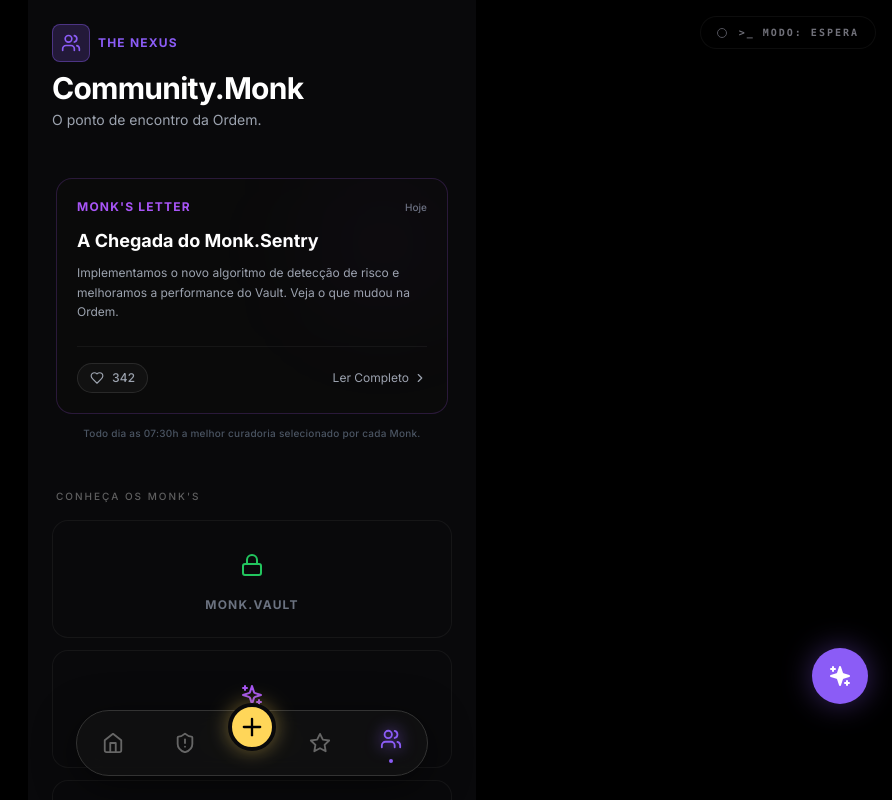
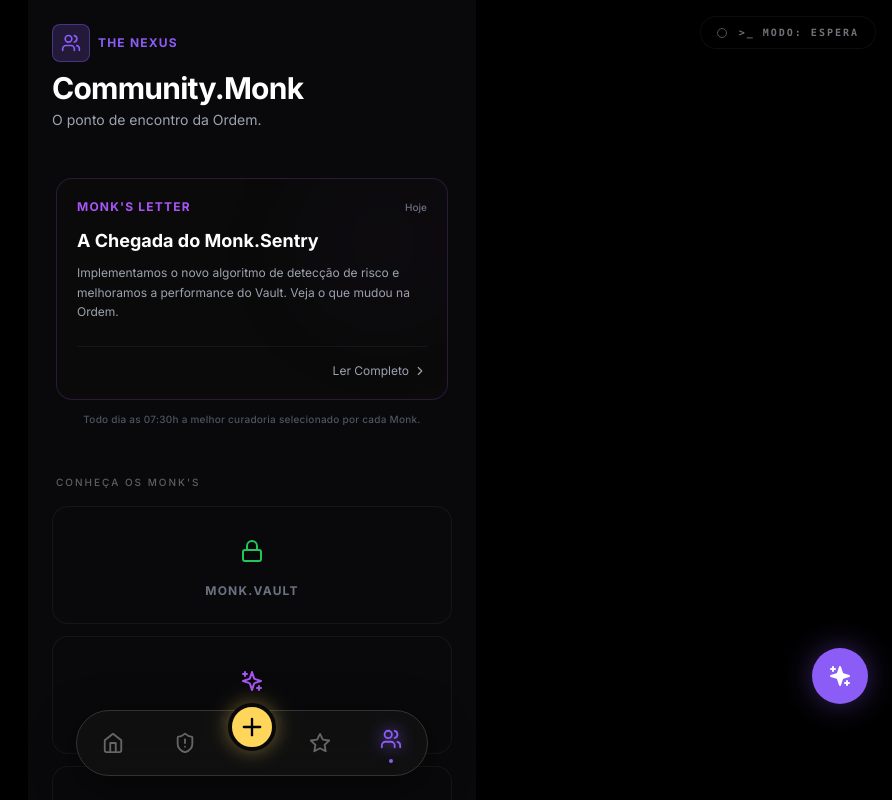
Before and after one commit to Riiiiiiik/finance-tracker, a Next.js app: page /community in a window 1280 px wide. Shown: the whole page, without its empty margins (388-1280 px from the left). Built offline with nearby package versions, Linux system fonts and the light colour scheme; no server answers; the database is empty.

Commit message:
feat(ui): remove like button from monk letter

```diff
--- a/components/MonkLetter.tsx
+++ b/components/MonkLetter.tsx
@@ -1,7 +1,7 @@
 'use client';
 
 import { useState, useEffect } from 'react';
-import { Heart, ChevronRight } from 'lucide-react';
+import { ChevronRight } from 'lucide-react';
 import Link from 'next/link';
 import { motion } from 'framer-motion';
 
@@ -10,8 +10,6 @@
 import SentryToast from './SentryToast';
 
 export default function MonkLetter() {
-    const [likes, setLikes] = useState(342);
-    const [isLiked, setIsLiked] = useState(false);
     const [article, setArticle] = useState<any>(null);
     const [notification, setNotification] = useState<string | null>(null);
 
@@ -53,11 +51,6 @@
         };
     }, []);
 
-    const handleLike = () => {
-        setIsLiked(!isLiked);
-        setLikes(prev => isLiked ? prev - 1 : prev + 1);
-    };
-
     return (
         <div className="w-full px-1 py-4">
             {/* The Card */}
@@ -90,23 +83,7 @@
                 </div>
 
                 {/* Footer Controls */}
-                <div className="flex items-center justify-between border-t border-white/5 pt-4">
-                    <button
-                        onClick={handleLike}
-                        className={`flex items-center gap-2 px-3 py-1.5 rounded-full border transition-all duration-300 ${isLiked
-                            ? 'bg-purple-500/20 border-purple-500/50'
-                            : 'bg-[#111] border-white/10 hover:border-purple-500/30'
-                            }`}
-                    >
-                        <Heart
-                            size={14}
-                            className={`transition-colors ${isLiked ? 'fill-purple-500 text-purple-500' : 'text-gray-400'}`}
-                        />
-                        <span className={`text-xs font-medium tabular-nums ${isLiked ? 'text-purple-200' : 'text-gray-400'}`}>
-                            {likes}
-                        </span>
-                    </button>
-
+                <div className="flex items-center justify-end border-t border-white/5 pt-4">
                     <Link href="/community/newsletter" className="flex items-center gap-1 text-xs text-gray-400 hover:text-white transition-colors group">
                         Ler Completo
                         <ChevronRight size={14} className="group-hover:translate-x-0.5 transition-transform" />
```
